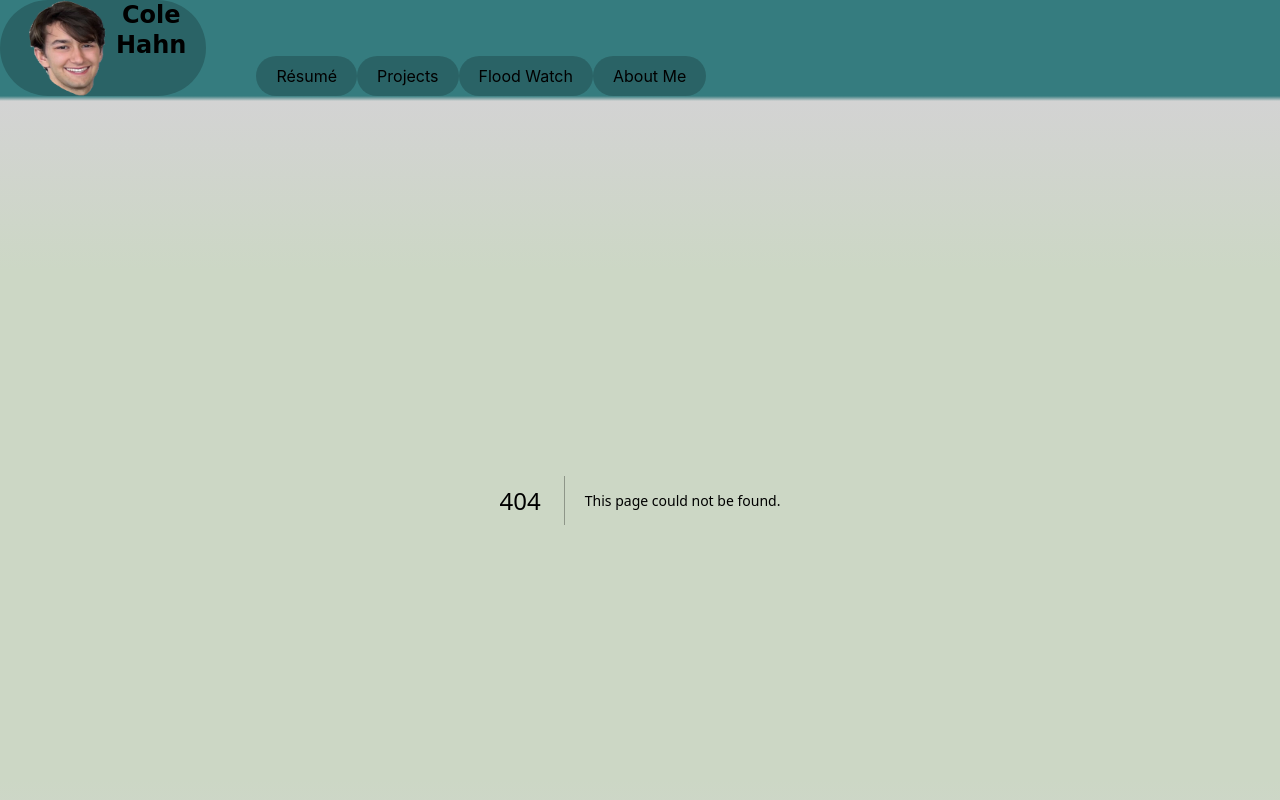
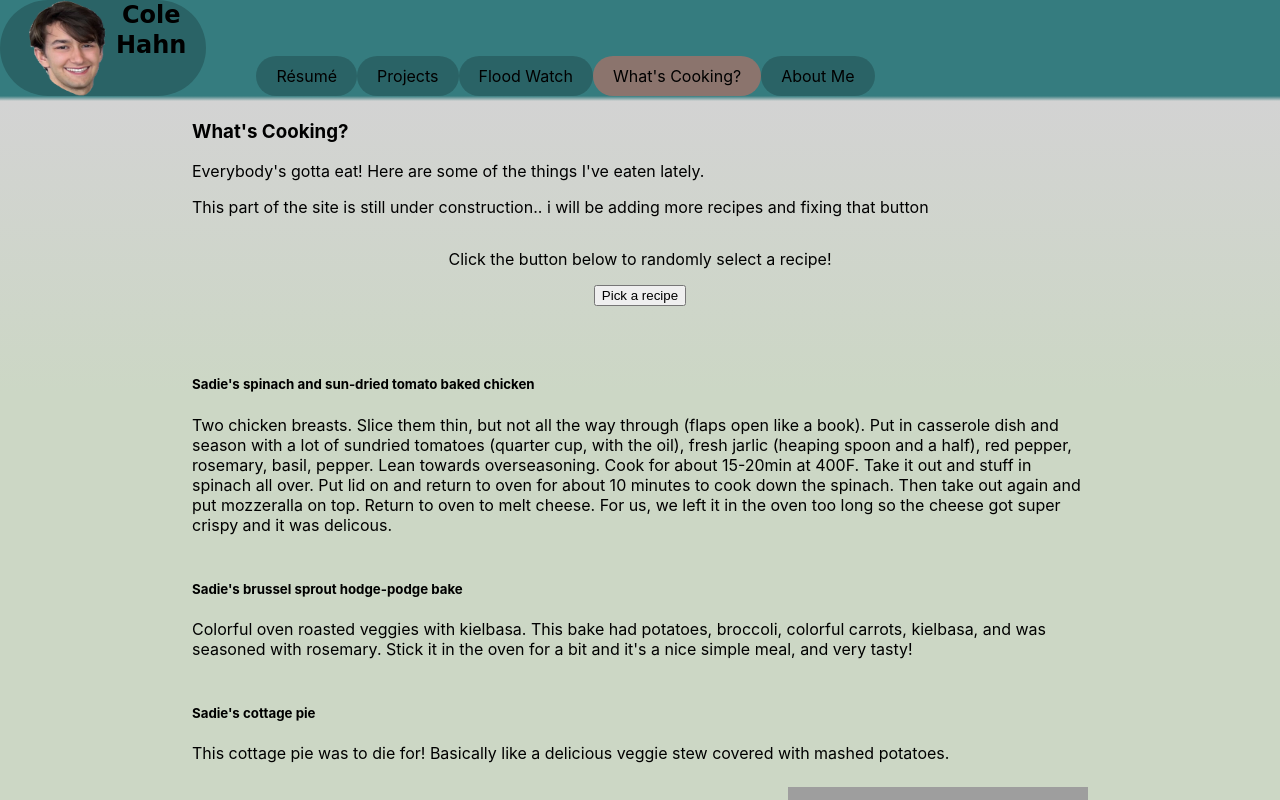
Before and after one commit to colehahn/colehahn.github.io, a Next.js app: page /eats in a window 1280 px wide. Before the commit this address had no page. Shown: the top 800 px of the page. Built offline with nearby package versions, Linux system fonts and the light colour scheme; grey boxes are pictures that could not be loaded.

Commit message:
adding some eats

```diff
--- a/src/components/common/Header.tsx
+++ b/src/components/common/Header.tsx
@@ -75,6 +75,11 @@ export const Header: React.FC = () => {
           />
           <HeaderLink
             currentPage={props.currentPage}
+            to="/eats"
+            label="What's Cooking?"
+          />
+          <HeaderLink
+            currentPage={props.currentPage}
             to="/about"
             label="About Me"
           />
@@ -86,11 +91,6 @@ export const Header: React.FC = () => {
 /*
           <HeaderLink
             currentPage={props.currentPage}
-            to="/food"
-            label="What's Cooking?"
-          />
-          <HeaderLink
-            currentPage={props.currentPage}
             to="/photos"
             label="Photos"
           />
--- a/src/components/views/food/Recipe.tsx
+++ b/src/components/views/food/Recipe.tsx
@@ -24,8 +24,8 @@ const RecipePhoto = styled.a`
 export const Recipe: React.FC<{
   name: string;
   description: string;
-  imgSrc: any;
-  url: string;
+  imgSrc?: string;
+  url?: string;
 }> = (props) => {
   return (
     <RecipeDiv>
@@ -33,9 +33,11 @@ export const Recipe: React.FC<{
         <h5>{props.name}</h5>
         <p>{props.description}</p>
       </RecipeText>
-      <RecipePhoto href={props.url} target="_blank">
-        <StyledImg src={props.imgSrc} />
-      </RecipePhoto>
+      {props.imgSrc && props.url && (
+        <RecipePhoto href={props.url} target="_blank">
+          <StyledImg src={props.imgSrc} />
+        </RecipePhoto>
+      )}
     </RecipeDiv>
   );
 };
--- a/src/components/views/food/Food.tsx
+++ b/src/pages/eats.tsx
@@ -1,7 +1,7 @@
 import React from "react";
 import { IoIosConstruct } from "react-icons/io";
 import styled from "styled-components";
-import Recipe from "./Recipe";
+import Recipe from "../components/views/food/Recipe";
 
 const CenterDiv = styled.div`
   display: flex;
@@ -10,15 +10,13 @@ const CenterDiv = styled.div`
   margin-bottom: 3em;
 `;
 
-export const Food: React.FC = () => {
+export const Eats: React.FC = () => {
   return (
     <div>
-      <h3>My Favorite Recipes</h3>
+      <h3>What's Cooking?</h3>
       <p>
-        Everybody's gotta eat! Here are some of the things I have cooked, or
-        like to cook.
+        Everybody's gotta eat! Here are some of the things I've eaten lately.
       </p>
-      <IoIosConstruct size="100" color="orange" />
       <p>
         This part of the site is still under construction.. i will be adding
         more recipes and fixing that button
@@ -28,6 +26,18 @@ export const Food: React.FC = () => {
         <button>Pick a recipe</button>
       </CenterDiv>
       <div>
+        <Recipe
+          name="Sadie's spinach and sun-dried tomato baked chicken"
+          description="Two chicken breasts. Slice them thin, but not all the way through (flaps open like a book). Put in casserole dish and season with a lot of sundried tomatoes (quarter cup, with the oil), fresh jarlic (heaping spoon and a half), red pepper, rosemary, basil, pepper. Lean towards overseasoning. Cook for about 15-20min at 400F. Take it out and stuff in spinach all over. Put lid on and return to oven for about 10 minutes to cook down the spinach. Then take out again and put mozzeralla on top. Return to oven to melt cheese. For us, we left it in the oven too long so the cheese got super crispy and it was delicous."
+        />
+        <Recipe
+          name="Sadie's brussel sprout hodge-podge bake"
+          description="Colorful oven roasted veggies with kielbasa. This bake had potatoes, broccoli, colorful carrots, kielbasa, and was seasoned with rosemary. Stick it in the oven for a bit and it's a nice simple meal, and very tasty!"
+        />
+        <Recipe
+          name={"Sadie's cottage pie"}
+          description="This cottage pie was to die for! Basically like a delicious veggie stew covered with mashed potatoes."
+        />
         <Recipe
           name={"Gnocci with pomodoro Sauce"}
           description="I love making this recipe for my family! If you make the gnocci from scratch, the whole process can take quite some time."
@@ -43,12 +53,10 @@ export const Food: React.FC = () => {
         <Recipe
           name={"Walnut tacos"}
           description="A vegetarian option for tacos!"
-          imgSrc=""
-          url={""}
         />
       </div>
     </div>
   );
 };
 
-export default Food;
+export default Eats;
```
